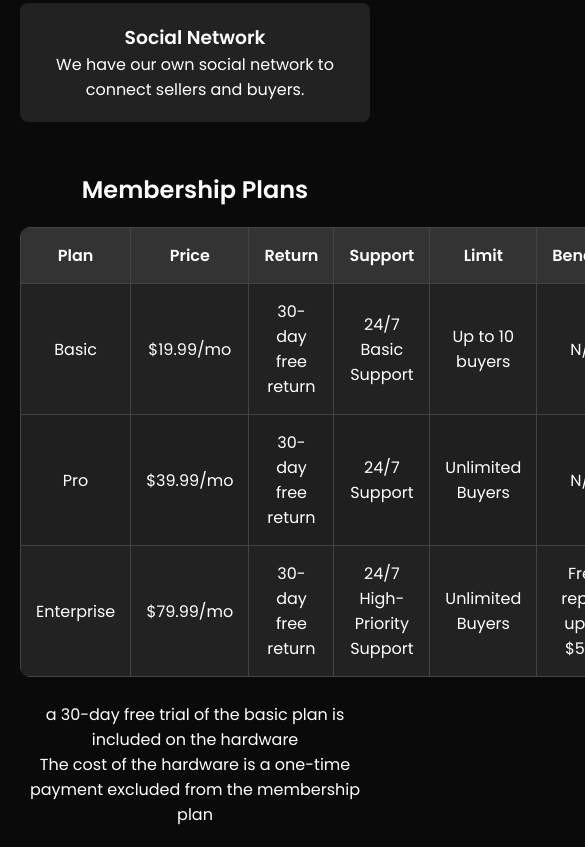
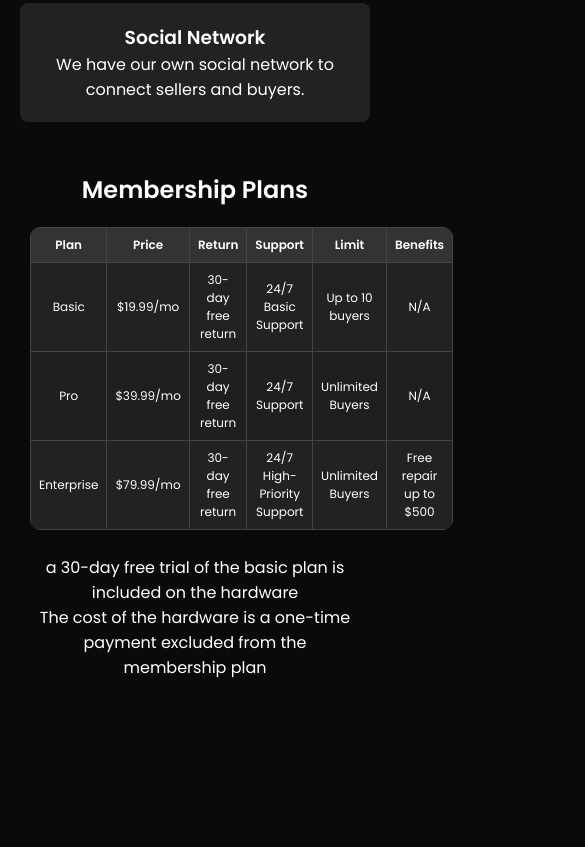
Before and after one commit to Hydro-Spider/hydro-spider.github.io, a plain HTML site: page index.html in a window 390 px wide. Shown: the part 1206-2053 px from the top of the page, 585 px wide, since content can reach past the window. After the commit the page ends 1906 px from the top, so only its background shows below. Drawn offline with Linux system fonts and the light colour scheme.

Commit message:
fix table on mobile phones

```diff
--- a/index.html
+++ b/index.html
@@ -162,7 +162,8 @@
             overflow: hidden;
         }
 
-        .pricing-table th, .pricing-table td {
+        .pricing-table th,
+        .pricing-table td {
             border: 1px solid #444;
             padding: 15px;
             text-align: center;
@@ -176,6 +177,26 @@
         .pricing-table tr:nth-child(even) {
             background: #222;
         }
+
+
+        @media (max-width: 768px) {
+            .pricing-table {
+                width: 100%;
+                font-size: 12px;
+                /* Adjusts font size */
+            }
+
+            .pricing-table th,
+            .pricing-table td {
+                padding: 8px;
+                /* Reduces padding */
+            }
+
+            .pricing-section {
+                padding: 0 10px;
+                /* Adds padding around section for better spacing */
+            }
+        }
     </style>
 </head>
 
@@ -188,14 +209,14 @@
 
     <div class="container">
         <h1 class="hero">Hydrospider</h1>
-        <br/>
-        <br/>
-        <br/>
+        <br />
+        <br />
+        <br />
         <p class="description">We empower businesses to access affordable renewable energy by trading directly with
             local solar panel owners. Our hardware is sold at near-zero profit, and transactions are powered by secure,
             stablecoin-based payments.</p>
-            <br/>
-            <br/>
+        <br />
+        <br />
         <a href="waitlist.html" class="cta">Join the Waitlist</a>
     </div>
 
@@ -255,7 +276,7 @@
             </tr>
 
         </table>
-        <br/>
+        <br />
         <p>a 30-day free trial of the basic plan is included on the hardware</p>
         <p>The cost of the hardware is a one-time payment excluded from the membership plan</p>
     </div>
```
